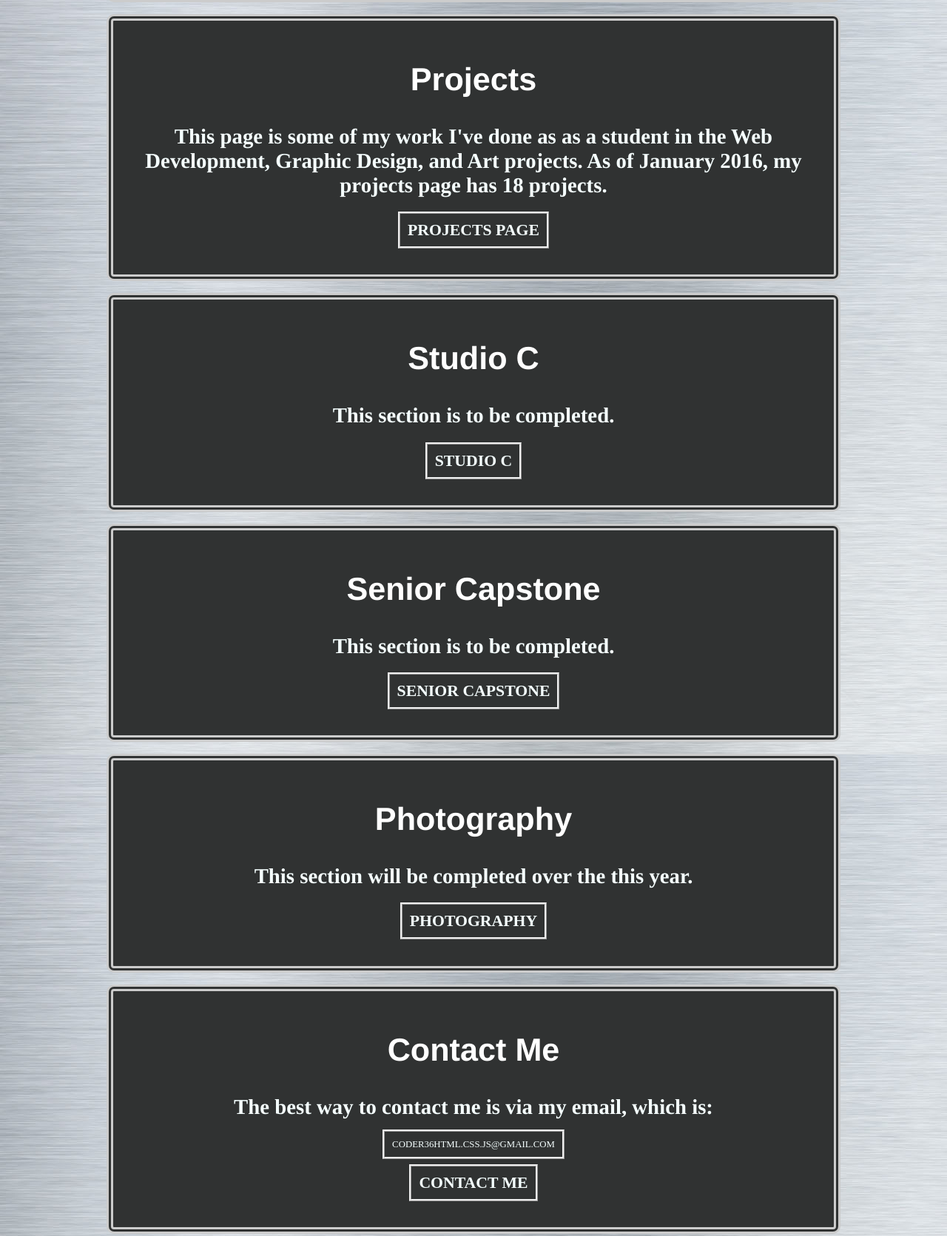
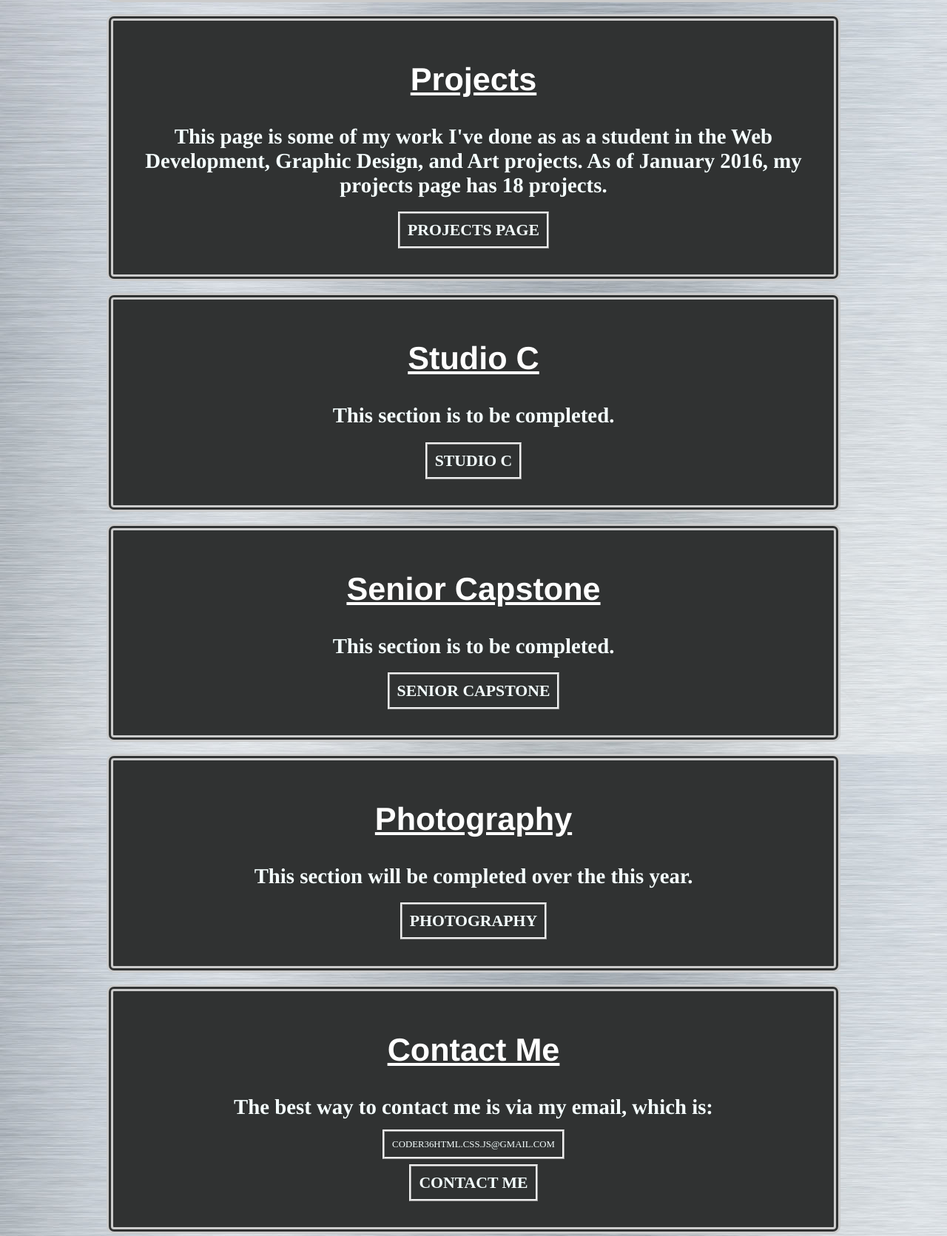
Before and after one commit to Rexyrt/casarotto_portfolio, a plain HTML site: page index.html in a window 1280 px wide. Shown: the part 1080-2751 px from the top of the page at 74% size. Drawn offline with Linux system fonts and the light colour scheme; a script that the page names is missing; files whose address does not match are found by name.

Commit message:
Update index.html

```diff
--- a/index.html
+++ b/index.html
@@ -67,7 +67,7 @@
  </section>
 
 <section>
-  <h1>Gallery</h1>
+  <h1><u>Gallery</u></h1>
   <ul>
     <li><a href="#"><img src="media/first_website.jpg" alt="" class="img-one" id="prj-one"  ></a></li>
 
@@ -81,37 +81,37 @@
 </section>
 
  <section>
-  <h1>Projects</h1>
+  <h1><u>Projects</u></h1>
    <h2>This page is some of my work I've done as as a student in the Web Development, Graphic Design, and Art projects. As of January 2016, my    projects page has 18 projects.</h2>
     <h3><a id="ph-three" href="projects.html" target="_blank">Projects Page</a></h3>
  </section>
 
  <section>
-  <h1>Studio C</h1>
+  <h1><u>Studio C</u></h1>
    <h2>This section is to be completed.</h2>
     <h3><a id="ph-three" href="internship_studio_c.html" target="_blank">Studio C</a></h3>
  </section>
 
  <section>
-  <h1>Senior Capstone</h1>
+  <h1><u>Senior Capstone</u></h1>
    <h2>This section is to be completed.</h2>
     <h3><a id="ph-three" href="senior_capstone.html" target="_blank">Senior Capstone</a></h3>
  </section>
 
  <section>
-    <h1>Photography</h1>
+    <h1><u>Photography</u></h1>
      <h2>This section will be completed over the this year.</h2>
       <h3><a href="photography.html" target="_blank">Photography</a></h3>
  </section>
 
  <section>
-  <h1>Contact Me</h1>
+  <h1><u>Contact Me</u></h1>
    <h2>The best way to contact me is via my email, which is:</h2><a href="mailto:Coder36html.css.js@gmail.com">Coder36html.css.js@gmail.com</a>
     <h3><a id="ph-three" href="about.html" name="co" target="_blank">Contact Me</a></h3>
  </section>
 
  <section>
-  <h1>About</h1>
+  <h1><u>About</u></h1>
    <h2>My name is Robert in the Web Design Program, studding to become a Professional Coder...</h2>
     <h3><a id="ph-three" href="about.html" target="_blank">About Me</a></h3>
  </section>
```
